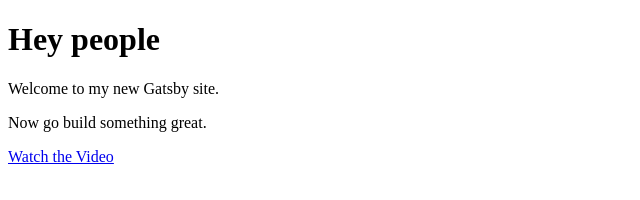
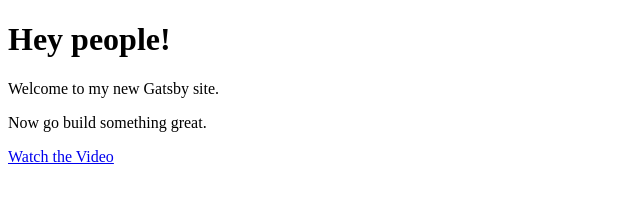
Before and after one commit to vesone/reactapp, a Gatsby site: page / in a window 1280 px wide. Shown: the full height of the page, 0-640 px from the left. Built offline with nearby package versions, Linux system fonts and the light colour scheme; Gatsby itself is replaced by a stand-in of ours.

Commit message:
Changing text

```diff
--- a/src/pages/index.js
+++ b/src/pages/index.js
@@ -3,7 +3,7 @@ import Link from 'gatsby-link'
 
 const IndexPage = () => (
   <div>
-    <h1>Hey people</h1>
+    <h1>Hey people!</h1>
     <p>Welcome to my new Gatsby site.</p>
     <p>Now go build something great.</p>
     <Link to="/page-2/">Watch the Video</Link>
```
